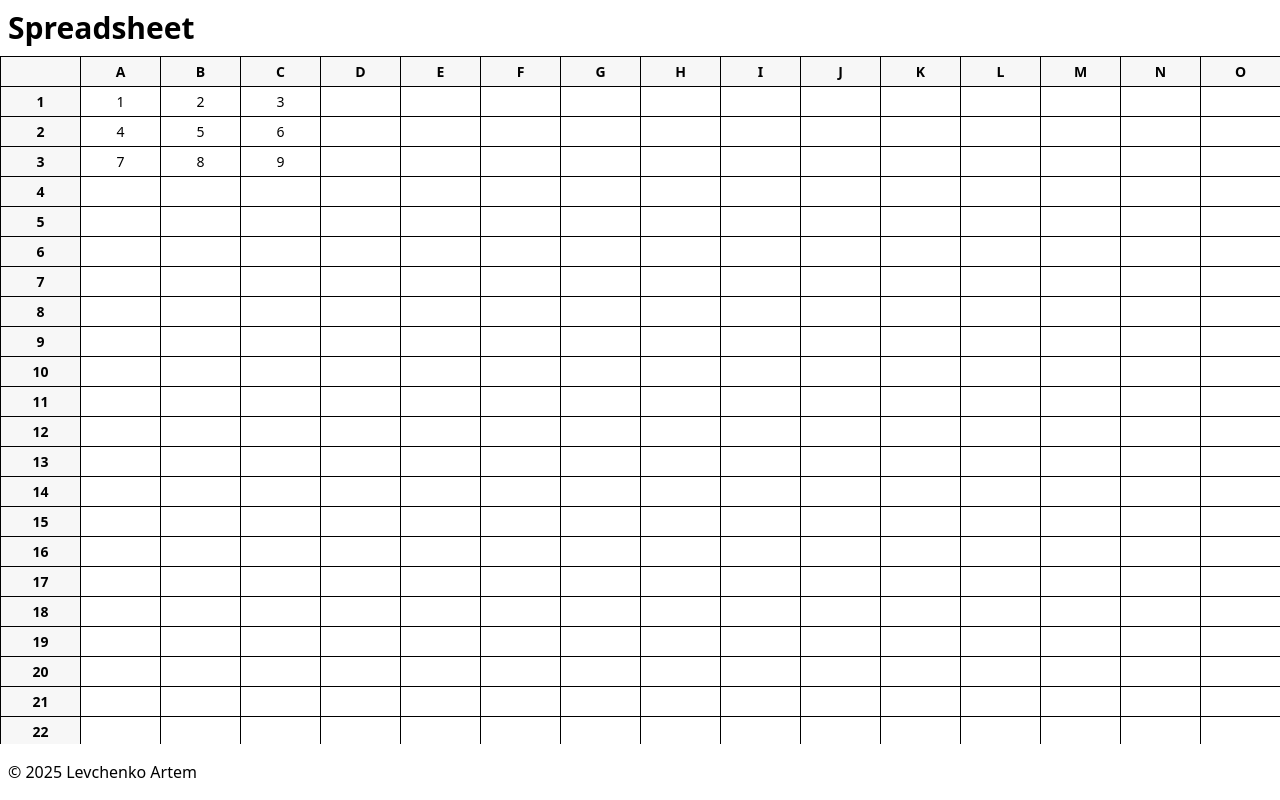
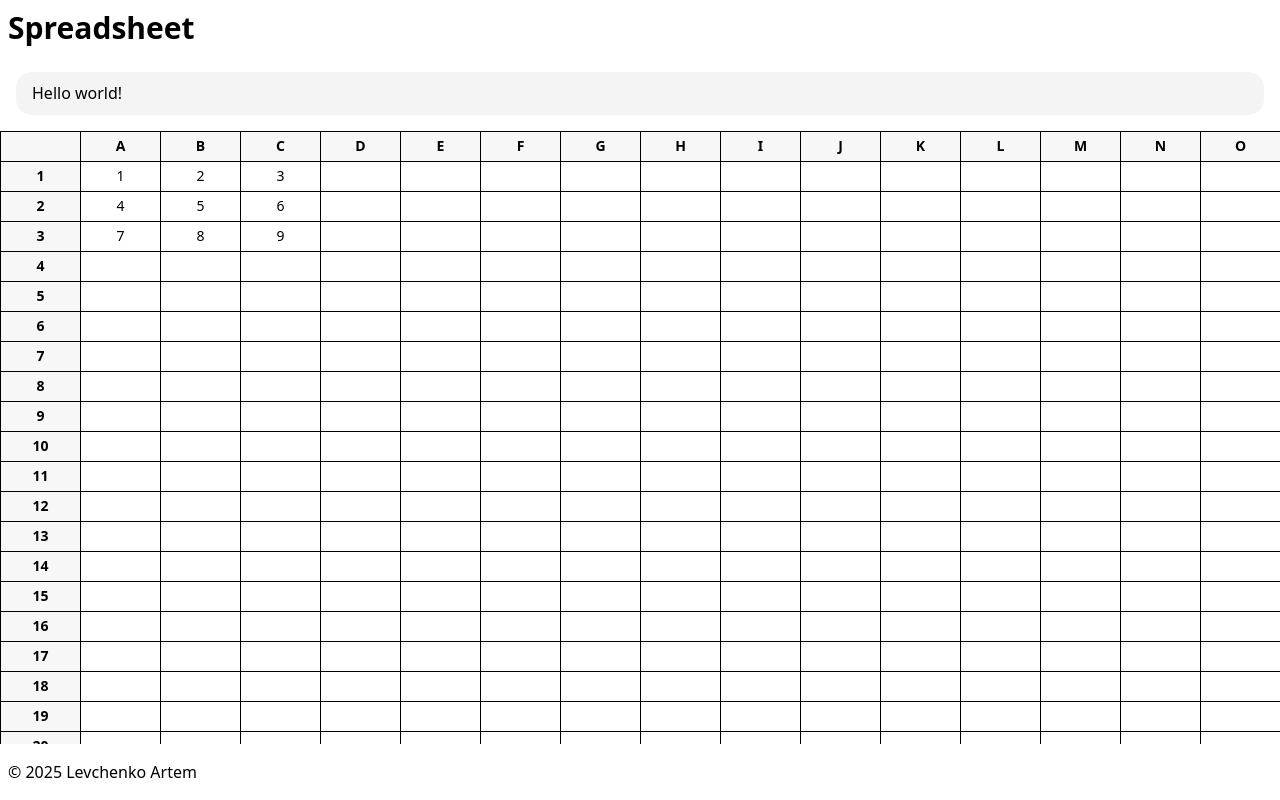
Before and after one commit to shevgn/spreadsheet, a SvelteKit app: page / in a window 1280 px wide. Built offline with nearby package versions, Linux system fonts and the light colour scheme.

Commit message:
test block

```diff
--- a/src/routes/+page.svelte
+++ b/src/routes/+page.svelte
@@ -2,4 +2,10 @@
     import Sheet from '$lib/components/Sheet.svelte';
 </script>
 
+<div class="flex h-20 w-full items-center p-4">
+    <div class="flex h-full flex-1 items-center rounded-2xl bg-zinc-100 px-4">
+        <p>Hello world!</p>
+    </div>
+</div>
+
 <Sheet />
```
